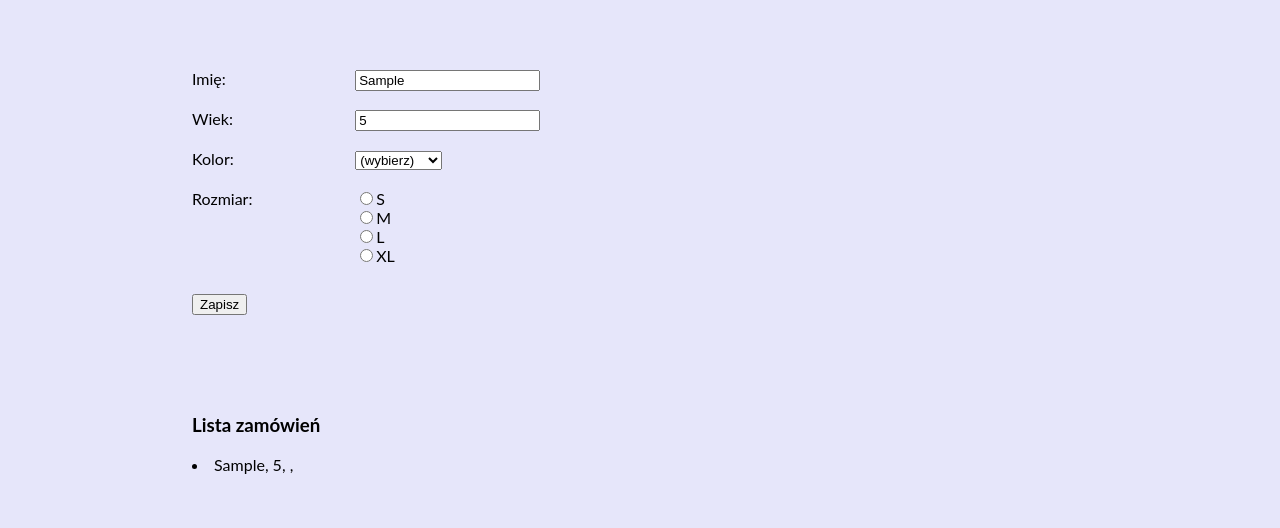
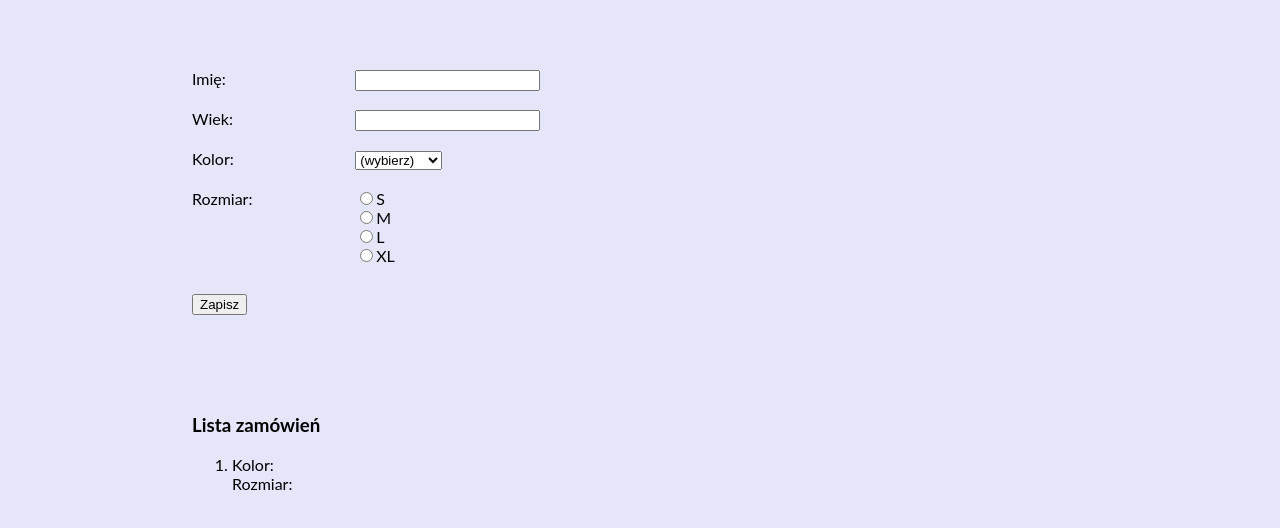
Before and after one commit to k-wasilewski/frontend, a React (Create React App) app: page / in a window 1280 px wide. Both pictures are taken after typing "Sample", "5" into the empty fields and a click on the button "Zapisz". Shown: the part 210-738 px from the top of the page. Built offline with nearby package versions, Linux system fonts and the light colour scheme.

Commit message:
adding orders to list

```diff
--- a/src/components/orders/NewOrder.js
+++ b/src/components/orders/NewOrder.js
@@ -36,7 +36,18 @@ class NewOrder extends Component {
         this.props.addOrder(newOrder)
 
         this.setState({id: id+1})
+        this.resetForm()
         if (event!==undefined) event.preventDefault();
+    }
+
+    resetForm = () => {
+        this.setState({
+            name: '',
+            age: '',
+            color: '',
+            size: '',
+            id: 0
+        })
     }
 
     nameOnChange = (event) => {
@@ -69,21 +80,28 @@ class NewOrder extends Component {
                             <button>Zapisz</button>
                         </div>
                         <div className='col2'>
-                            <p><input type='text' name='name' onChange={this.nameOnChange}/></p>
-                            <p><input type='number' name='age' onChange={this.ageOnChange}/></p>
-                                <p><select name='color' id='color' onChange={this.colorOnChange}>
-                                    <option disabled selected>(wybierz)</option>
+                            <p><input type='text' name='name' value= {this.state.name}
+                                      onChange={this.nameOnChange}/></p>
+                            <p><input type='number' name='age' onChange={this.ageOnChange}
+                                      value= {this.state.age}/></p>
+                                <p><select name='color' id='color' onChange={this.colorOnChange}
+                                    value={this.state.color}>
+                                    <option disabled selected value=''>(wybierz)</option>
                                     <option value='blue'>Niebieski</option>
                                     <option value='lightblue'>Błękitny</option>
                                     <option value='darkblue'>Granatowy</option>
                             </select></p>
-                            <input type="radio" id="s" name="size" value="s" onChange={this.sizeOnChange}/>
+                            <input type="radio" id="s" name="size" value="s"
+                                   onChange={this.sizeOnChange} checked={this.state.size==='s'}/>
                             <label htmlFor="male">S</label><br/>
-                            <input type="radio" id="m" name="size" value="m" onChange={this.sizeOnChange}/>
+                            <input type="radio" id="m" name="size" value="m"
+                                   onChange={this.sizeOnChange} checked={this.state.size==='m'}/>
                             <label htmlFor="female">M</label><br/>
-                            <input type="radio" id="l" name="size" value="l" onChange={this.sizeOnChange}/>
+                            <input type="radio" id="l" name="size" value="l"
+                                   onChange={this.sizeOnChange} checked={this.state.size==='l'}/>
                             <label htmlFor="other">L</label><br/>
-                            <input type="radio" id="xl" name="size" value="xl" onChange={this.sizeOnChange}/>
+                            <input type="radio" id="xl" name="size" value="xl"
+                                   onChange={this.sizeOnChange} checked={this.state.size==='xl'}/>
                             <label htmlFor="other">XL</label><br/>
                         </div>
                     </div>
--- a/src/components/orders/OrderList.js
+++ b/src/components/orders/OrderList.js
@@ -18,18 +18,33 @@ class OrderList extends Component {
         }
     }
 
+    translateOrders = (orders) => {
+        orders.map((o) => {
+            if (o[3]==='blue') o[3] = 'Niebieski'
+            else if (o[3]==='lightblue') o[3] = 'Błękitny'
+            else if (o[3]==='darkblue') o[3] = 'Granatowy'
+
+            if (o[4]==='s') o[4] = 'S'
+            else if (o[4]==='m') o[4] = 'M'
+            else if (o[4]==='l') o[4] = 'L'
+            else if (o[4]==='xl') o[4] = 'XL'
+        })
+        return orders
+    }
+
     render() {
         const orders = this.state.orders
-        const individualOrders = orders.map((o) => <li key={o[0]}>
-            {o[1]}, {o[2]}, {o[3]}, {o[4]}
+        const individualOrders = this.translateOrders(orders).map((o) => <li key={o[0]}>
+            Kolor: {o[3]}<br/>
+            Rozmiar: {o[4]}
         </li>);
 
         return (
             <div className="main">
                 <h3>Lista zamówień</h3>
-                <div>
+                <ol start='1'>
                     {individualOrders}
-                </div>
+                </ol>
             </div>
         );
     }
```
